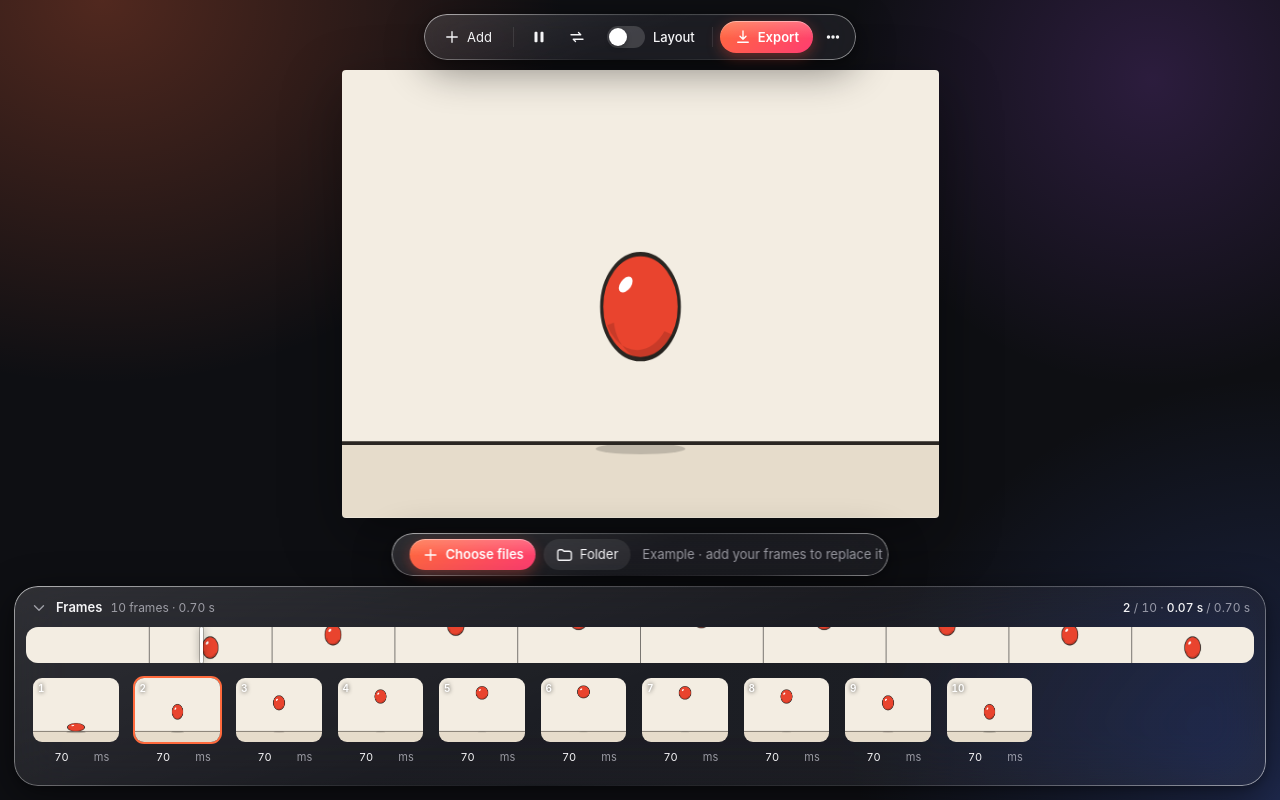
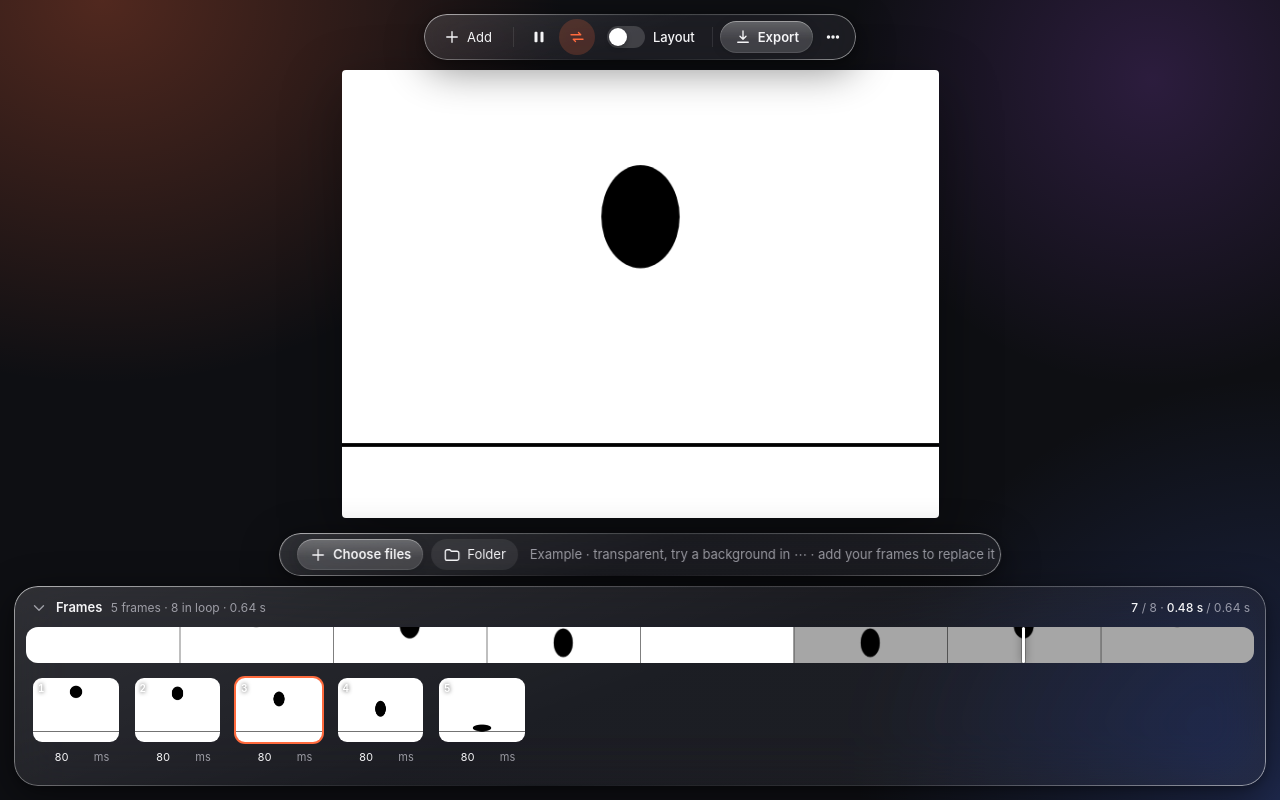
Before and after one commit to ibagaturiya/gif-generator, a plain HTML site: page index.html in a window 1280 px wide. Drawn offline with Linux system fonts and the light colour scheme; animation ran at ten frames a second.

Commit message:
Simpler example: black ball on transparent background, 5 falling frames played as boomerang; grey glass buttons
- Example ball: plain black disc and one ground line, no shadow, transparent so the background color shows; stronger squash and stretch
- 5 frames from the top down to the squash, boomerang on; turning it off shows why it is needed. Your own frames replace it and turn boomerang off
- Thumbnails and timeline show the background color behind transparent frames
- Prominent buttons are grey glass instead of the orange gradient

Co-Authored-By: Claude Opus 5.5 <noreply@anthropic.com>

```diff
--- a/index.html
+++ b/index.html
@@ -58,10 +58,10 @@
   button.icon { padding: 0; width: 36px; height: 36px; }
   button.soft { background: var(--fill); }
   button.soft:hover { background: var(--fill-hi); }
-  button.primary, button.primary.on { color: #fff; font-weight: 600;
-    background: linear-gradient(180deg, rgba(255,255,255,.22), rgba(255,255,255,0) 55%), linear-gradient(135deg, var(--accent), var(--accent-2));
-    box-shadow: 0 4px 14px rgba(255,80,60,.35), inset 0 1px 0 rgba(255,255,255,.4); }
-  button.primary:hover { filter: brightness(1.08); }
+  button.primary, button.primary.on { color: var(--fg); font-weight: 600;
+    background: linear-gradient(180deg, rgba(255,255,255,.18), rgba(255,255,255,0) 60%), var(--fill-hi);
+    box-shadow: 0 2px 10px rgba(0,0,0,.15), inset 0 1px 0 rgba(255,255,255,.3), inset 0 0 0 1px var(--line); }
+  button.primary:hover { background: linear-gradient(180deg, rgba(255,255,255,.24), rgba(255,255,255,.04) 60%), var(--fill-hi); }
   button.primary:disabled { background: var(--fill); color: var(--muted); box-shadow: none; filter: none; }
   button:focus-visible { outline: 2px solid var(--accent); outline-offset: 2px; }
 
@@ -140,9 +140,9 @@
   #preview { display: block; touch-action: none; border-radius: 4px; box-shadow: 0 20px 60px rgba(0,0,0,.35); }
   #preview.layout { cursor: move; }
   #empty { position: relative; text-align: center; padding: 36px 40px 30px; display: grid; justify-items: center; gap: 6px; max-width: calc(100vw - 32px); }
-  #empty .big { width: 56px; height: 56px; border-radius: 18px; display: grid; place-items: center; margin-bottom: 8px; color: #fff;
-    background: linear-gradient(180deg, rgba(255,255,255,.25), rgba(255,255,255,0) 60%), linear-gradient(135deg, var(--accent), var(--accent-2));
-    box-shadow: 0 8px 24px rgba(255,80,60,.35), inset 0 1px 0 rgba(255,255,255,.45); }
+  #empty .big { width: 56px; height: 56px; border-radius: 18px; display: grid; place-items: center; margin-bottom: 8px; color: var(--fg);
+    background: linear-gradient(180deg, rgba(255,255,255,.2), rgba(255,255,255,0) 60%), var(--fill-hi);
+    box-shadow: 0 4px 16px rgba(0,0,0,.15), inset 0 1px 0 rgba(255,255,255,.35), inset 0 0 0 1px var(--line); }
   #empty .big svg { width: 28px; height: 28px; }
   #empty strong { font-size: 19px; font-weight: 600; letter-spacing: -.01em; }
   #empty .row { justify-content: center; gap: 8px; margin: 14px 0 6px; }
@@ -184,7 +184,7 @@
   .tile.before { box-shadow: -3px 0 0 var(--accent); }
   .tile.after { box-shadow: 3px 0 0 var(--accent); }
   .tile.dragging { opacity: .35; }
-  .thumb { position: relative; height: 64px; cursor: grab; border-radius: 9px; background: var(--fill); }
+  .thumb { position: relative; height: 64px; cursor: grab; border-radius: 9px; background: var(--framebg, #fff); }
   .thumb canvas { display: block; height: 64px; border-radius: 9px; }
   .thumb .n { position: absolute; left: 5px; top: 3px; font-size: 10px; font-weight: 600; color: #fff; text-shadow: 0 0 4px rgba(0,0,0,.8); font-variant-numeric: tabular-nums; }
   .thumb .del { position: absolute; right: 4px; top: 4px; width: 20px; height: 20px; padding: 0; font-size: 14px; line-height: 1;
@@ -253,7 +253,7 @@
       <button id="pickDir" class="soft"><svg class="i"><use href="#i-folder"/></svg>Folder</button>
     </div>
     <span class="note desk-only">or paste with ⌘V</span>
-    <span class="demo-only">Example · add your frames to replace it</span>
+    <span class="demo-only">Example · transparent, try a background in ⋯ · add your frames to replace it</span>
   </div>
 </main>
 
@@ -979,6 +979,7 @@ function drawOverview() {
   ov.width = Math.round(W * devicePixelRatio); ov.height = Math.round(H * devicePixelRatio);
   const g = ov.getContext('2d'); g.setTransform(devicePixelRatio, 0, 0, devicePixelRatio, 0, 0);
   g.imageSmoothingQuality = 'high';
+  g.fillStyle = S.bg; g.fillRect(0, 0, W, H);  // transparent frames show the background, as in the GIF
   seq.forEach((f, i) => {
     const x0 = ovStart[i] / ovTotal * W, x1 = (ovStart[i] + f.delay) / ovTotal * W, w = x1 - x0;
     const t = f.thumb, k = Math.max(w / t.width, H / t.height), sw = w / k, sh = H / k;  // cover the slot
@@ -1242,7 +1243,7 @@ $('#scale').oninput = () => {
   const now = cropping() ? S.ct.s : r.w / S.box.w;
   scaleAround(cropping() ? (F => ({ x: F.x + F.w / 2, y: F.y + F.h / 2 }))(frameRect()) : { x: r.x + r.w / 2, y: r.y + r.h / 2 }, 2 ** +$('#scale').value / now);
 };
-$('#bg').oninput = e => { S.bg = e.target.value; dirty = true; };
+$('#bg').oninput = e => { S.bg = e.target.value; document.documentElement.style.setProperty('--framebg', S.bg); drawOverview(); dirty = true; };
 
 addEventListener('keydown', e => {
   if (/^(INPUT|TEXTAREA|SELECT)$/.test(document.activeElement?.tagName) || !$('#dialog').classList.contains('hidden')) return;
@@ -1463,37 +1464,31 @@ $('#bExport').onclick = async () => {
   progress(null); btn.disabled = !S.frames.length; if (wasPlaying) setPlaying(true);
 };
 
-// ---- example on startup: a classic bouncing ball, 10 frames, squash on the ground, stretch in fast motion ----
+// ---- example on startup: a ball falling in 5 frames (top → squash on the ground), played as boomerang ----
+// Turning boomerang off shows why it is there: the ball then jumps back to the top.
 async function addDemo() {
-  const W = 640, H = 480, GROUND = 400, R = 46, RISE = 250, N = 10;
+  const W = 640, H = 480, GROUND = 400, R = 46, RISE = 250, N = 5;
   for (let i = 0; i < N; i++) {
-    const t = i / N, h = 1 - (2 * t - 1) ** 2, v = Math.abs(4 * (1 - 2 * t));  // height 0..1, speed
+    const t = 0.5 + i / (2 * (N - 1)), h = 1 - (2 * t - 1) ** 2, v = 4 * (2 * t - 1);  // from the top (h 1) down to the ground (h 0); speed
     let sx, sy;
-    if (i === 0) { sx = 1.38; sy = 0.66; }                                        // squash on contact
-    else { sy = 1 + 0.07 * v; sx = 1 / Math.sqrt(sy); }                           // stretch when fast
+    if (i === N - 1) { sx = 1.5; sy = 0.55; }                                    // squash on contact
+    else { sy = 1 + 0.1 * v; sx = 1 / Math.sqrt(sy); }                           // stretch when fast
     const c = document.createElement('canvas'); c.width = W; c.height = H;
     const g = c.getContext('2d');
-    g.fillStyle = '#f3ede2'; g.fillRect(0, 0, W, H);
-    g.fillStyle = '#e6dccb'; g.fillRect(0, GROUND, W, H - GROUND);
-    g.fillStyle = '#2a2622'; g.fillRect(0, GROUND - 2, W, 4);
-    g.fillStyle = `rgba(42,38,34,${0.28 * (1 - 0.7 * h)})`;                        // shadow shrinks with height
-    g.beginPath(); g.ellipse(W / 2, GROUND + 6, R * 1.25 * (1 - 0.45 * h) * (i ? 1 : 1.25), 7 * (1 - 0.4 * h), 0, 0, 7); g.fill();
+    g.fillStyle = '#000'; g.fillRect(0, GROUND, W, 4);                             // ground line
     const bottom = GROUND - h * RISE;
     g.save(); g.translate(W / 2, bottom - R * sy); g.scale(sx, sy);
-    g.beginPath(); g.arc(0, 0, R, 0, 7);
-    g.fillStyle = '#e9442e'; g.fill();
-    g.lineWidth = 4 / Math.sqrt(sx * sy); g.strokeStyle = '#2a2622'; g.stroke();
-    g.fillStyle = 'rgba(0,0,0,.14)'; g.beginPath(); g.arc(6, 8, R - 8, 0.15 * Math.PI, 0.95 * Math.PI); g.arc(-4, -2, R - 6, 0.85 * Math.PI, 0.2 * Math.PI, true); g.fill();
-    g.fillStyle = '#fff'; g.beginPath(); g.ellipse(-R * 0.38, -R * 0.42, R * 0.2, R * 0.12, -0.6, 0, 7); g.fill();
+    g.beginPath(); g.arc(0, 0, R, 0, 7); g.fill();
     g.restore();
-    addFrame(await createImageBitmap(c), `ball-${String(i + 1).padStart(2, '0')}.png`, 70);
+    addFrame(await createImageBitmap(c), `ball-${String(i + 1).padStart(2, '0')}.png`, 80);
   }
-  S.demo = true; changed();
+  S.demo = true; S.boomerang = true; $('#bBoom').classList.add('on'); changed();
 }
 function clearDemo() {
   if (!S.demo) return;
   for (const f of S.frames) f.bmp.close?.();
   S.frames = []; S.box = null; S.sel = null; S.demo = false;
+  S.boomerang = false; $('#bBoom').classList.remove('on');  // boomerang was part of the example
 }
 changed();
 addDemo();
```
Also changed, not shown: 1 other file.
